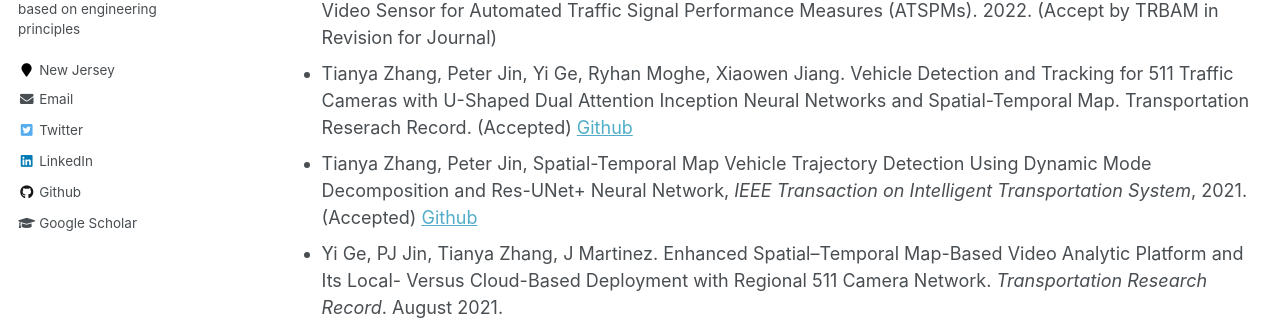
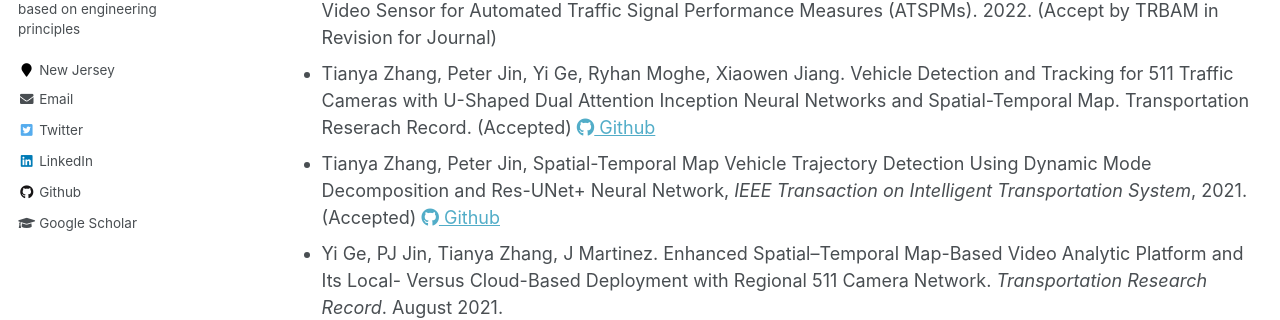
Before and after one commit to TeRyZh/Website, a Jekyll site: the page built from _pages/publications.md, in a window 1280 px wide. Shown: the part 315-635 px from the top of the page. Built offline with Jekyll 4.4.1, drawn with Linux system fonts in a browser that asks for light colours.

Commit message:
Update publications.md

```diff
--- a/_pages/publications.md
+++ b/_pages/publications.md
@@ -19,8 +19,10 @@ author_profile: true
 * Tianya Zhang, Peter Jin. Roadside LiDAR Vehicle Detection and Tracking Using Range and Intensity Background Subtraction.
 <a href="https://github.com/TeRyZh/Roadside-LiDAR-Vehicle-Detection-and-Tracking-Background-Subtraction"><i class='fab fa-github'></i> Github </a>
 * Tianya Zhang, Peter Jin, Brennan. T, McVeigh, K. Arterial Vehicle Trajectory Reconstruction Based on Stop-Bar Video Sensor for Automated Traffic Signal Performance Measures (ATSPMs). 2022. (Accept by TRBAM in Revision for Journal)
-* Tianya Zhang, Peter Jin, Yi Ge, Ryhan Moghe, Xiaowen Jiang. Vehicle Detection and Tracking for 511 Traffic Cameras with U-Shaped Dual Attention Inception Neural Networks and Spatial-Temporal Map. Transportation Reserach Record. (Accepted) [Github](https://github.com/TeRyZh/Detection-is-Tracking-511-CCTV-Camera-Vehicle-Detection-Using-STMap-and-DAIU-Net)
-* Tianya Zhang, Peter Jin, Spatial-Temporal Map Vehicle Trajectory Detection Using Dynamic Mode Decomposition and Res-UNet+ Neural Network, *IEEE Transaction on Intelligent Transportation System*, 2021. (Accepted) [Github](https://github.com/TeRyZh/Reconstruction-NGSIM-Trajectory-with-DMD-and-Res_UNet_plus)
+* Tianya Zhang, Peter Jin, Yi Ge, Ryhan Moghe, Xiaowen Jiang. Vehicle Detection and Tracking for 511 Traffic Cameras with U-Shaped Dual Attention Inception Neural Networks and Spatial-Temporal Map. Transportation Reserach Record. (Accepted)
+<a href="https://github.com/TeRyZh/Detection-is-Tracking-511-CCTV-Camera-Vehicle-Detection-Using-STMap-and-DAIU-Net"><i class='fab fa-github'></i> Github </a>
+* Tianya Zhang, Peter Jin, Spatial-Temporal Map Vehicle Trajectory Detection Using Dynamic Mode Decomposition and Res-UNet+ Neural Network, *IEEE Transaction on Intelligent Transportation System*, 2021. (Accepted)
+<a href="https://github.com/TeRyZh/Reconstruction-NGSIM-Trajectory-with-DMD-and-Res_UNet_plus"><i class='fab fa-github'></i> Github </a>
 * Yi Ge, PJ Jin, Tianya Zhang, J Martinez. Enhanced Spatial–Temporal Map-Based Video Analytic Platform and Its Local- Versus Cloud-Based Deployment with Regional 511 Camera Network. *Transportation Research Record*. August 2021.
 * Tianya Zhang, Guo M, Jin PJ, Ge Y, Gong J. Longitudinal-Scanline-Based Arterial Traffic Video Analytics with Coordinate Transformation Assisted by 3D Infrastructure Data. *Transportation Research Record*. December 2020.
 * Tianya Zhang, Peter J. Jin, A Longitudinal Scanline based Vehicle Trajectory Reconstruction Method for High-Angle Traffic Video, *Transportation Research: Part C*, 103, 104-128, June 2019.
```
